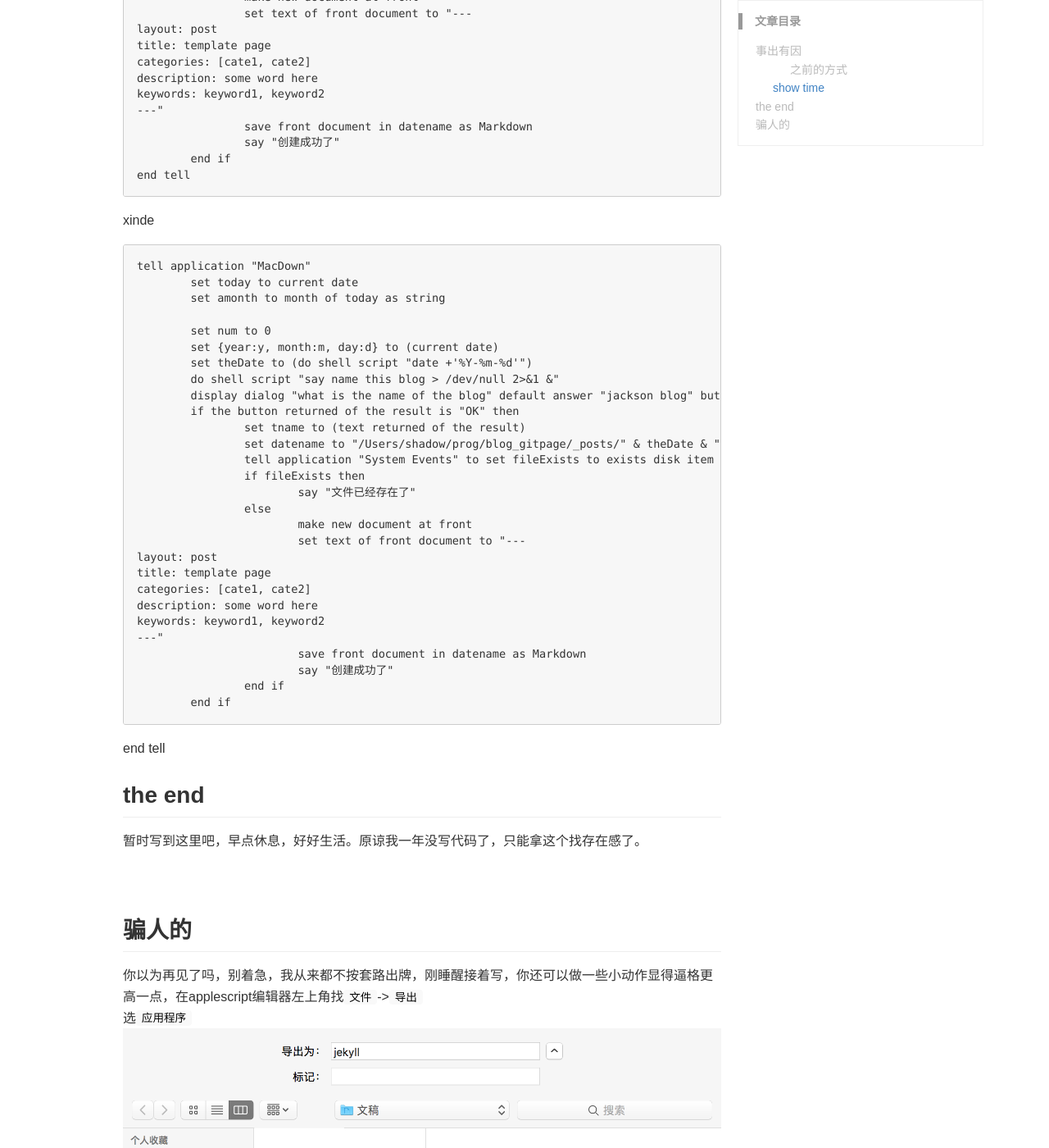
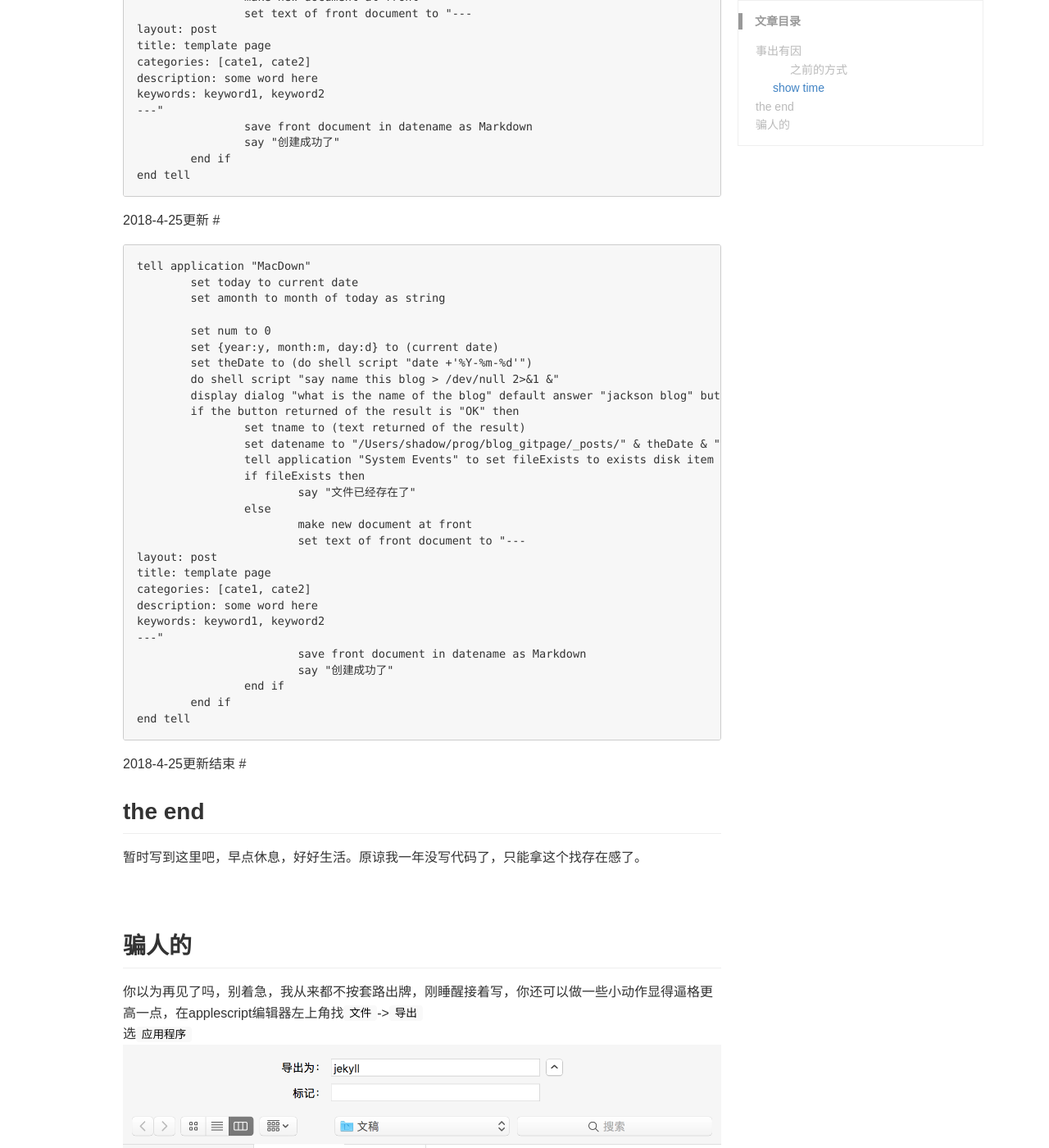
Before and after one commit to shadow625/shadow625.github.io, a Jekyll site: the page built from _posts/2018-4-13-AppleScript.markdown, in a window 1280 px wide and 1400 px high, scrolled down 2454 px. Shown: the whole window at 82% size. Built offline with Jekyll 4.4.1, drawn with Linux system fonts in a browser that asks for light colours; comment, search, counter and statistics services are not loaded.

Commit message:
applescript

```diff
--- a/_posts/2018-4-13-AppleScript.markdown
+++ b/_posts/2018-4-13-AppleScript.markdown
@@ -78,7 +78,7 @@ keywords: auto workflow
 		end if
 	end tell
 
-xinde
+2018-4-25更新 #
 
 	tell application "MacDown"
 		set today to current date
@@ -108,8 +108,9 @@ xinde
 				say "创建成功了"
 			end if
 		end if
+	end tell
 
-end tell
+2018-4-25更新结束 #
 ## the end
 
 暂时写到这里吧，早点休息，好好生活。原谅我一年没写代码了，只能拿这个找存在感了。
```
